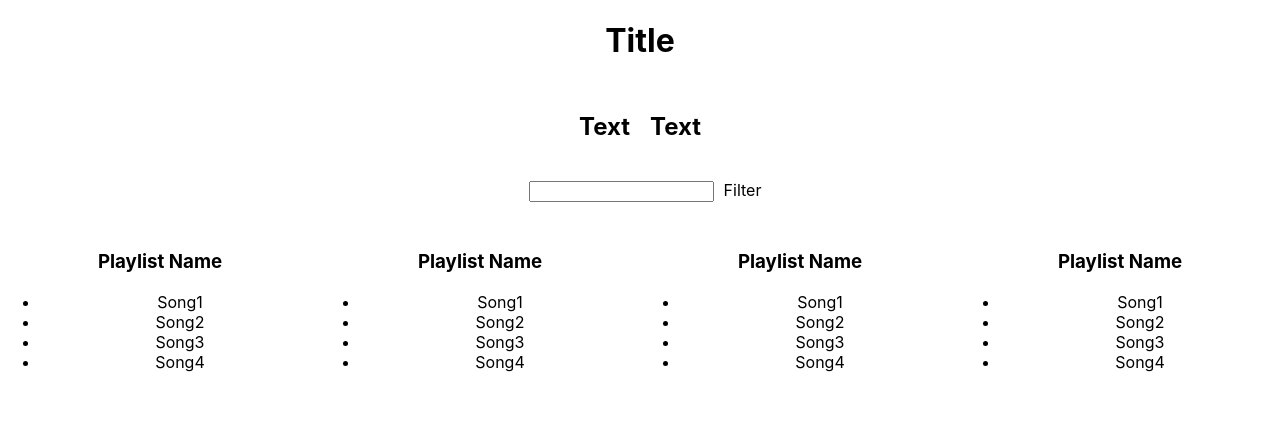
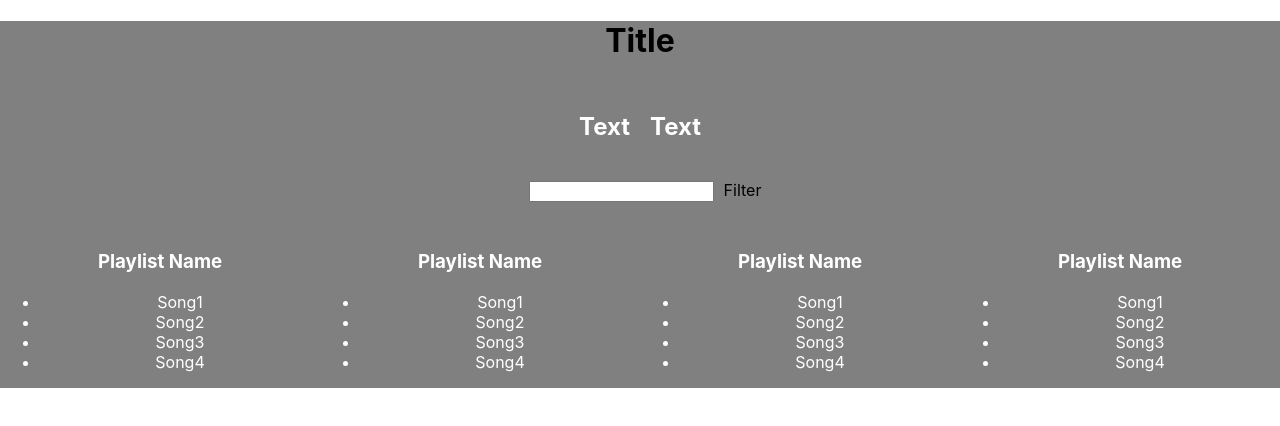
Before and after one commit to BigSlikTobi/JasminBox, a React (Create React App) app: page / in a window 1280 px wide. Shown: the top 426 px of the page. Built offline with nearby package versions, Linux system fonts and the light colour scheme.

Commit message:
Update App.js

```diff
--- a/src/App.js
+++ b/src/App.js
@@ -3,7 +3,7 @@ import './App.css';
 import React, {Component} from "react";
 
 let defaultStyle = {
-  color: "black"
+  color: "white"
 }
 
 class Aggregate extends Component {
@@ -43,7 +43,8 @@ function App() {
   let name= "Tobi"
   let color= "green"
   return (
-    <div className="App">
+
+    <div className="App" style={{"background-color":"grey"}}>
       <h1>Title</h1>
       <Aggregate/>
       <Aggregate/>
```
